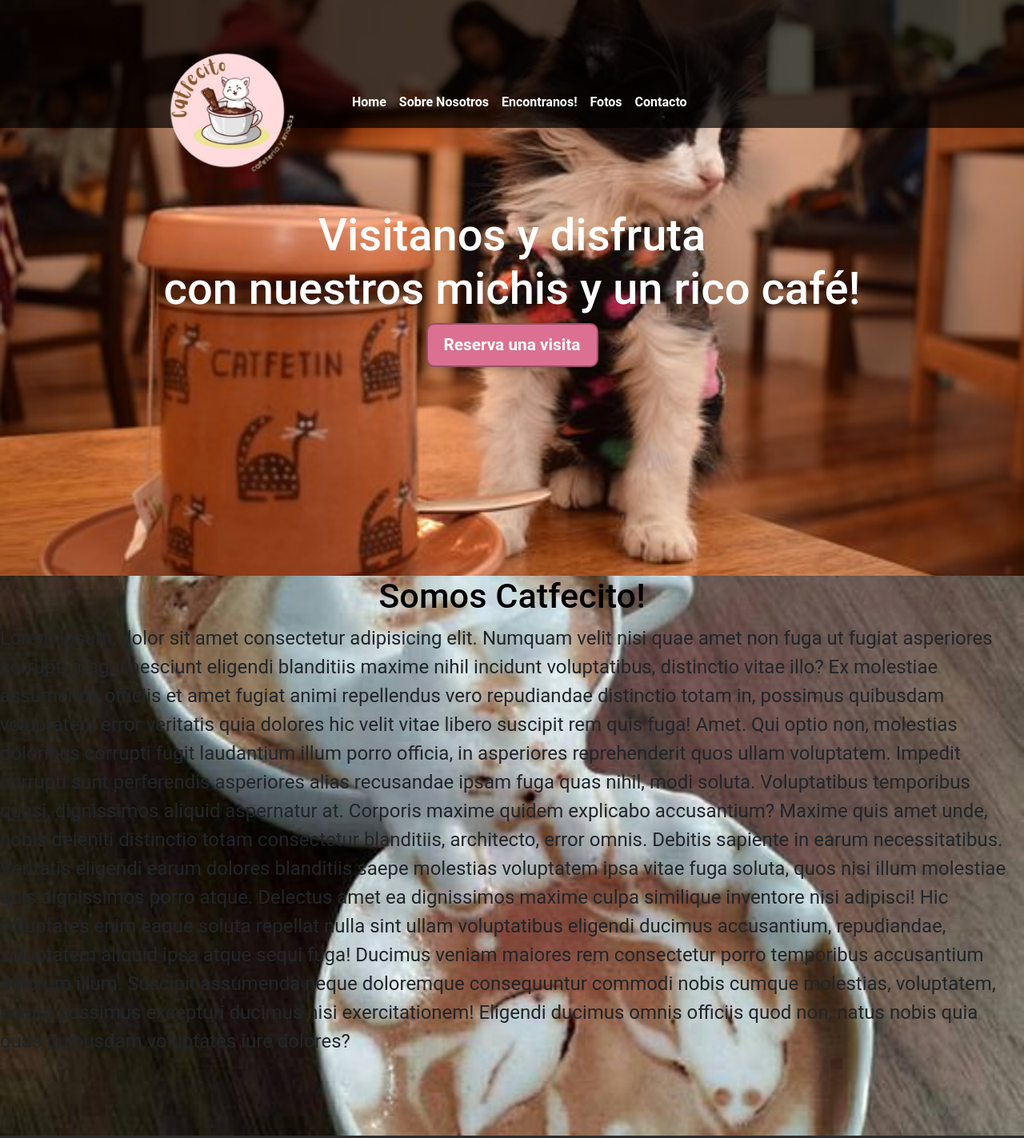
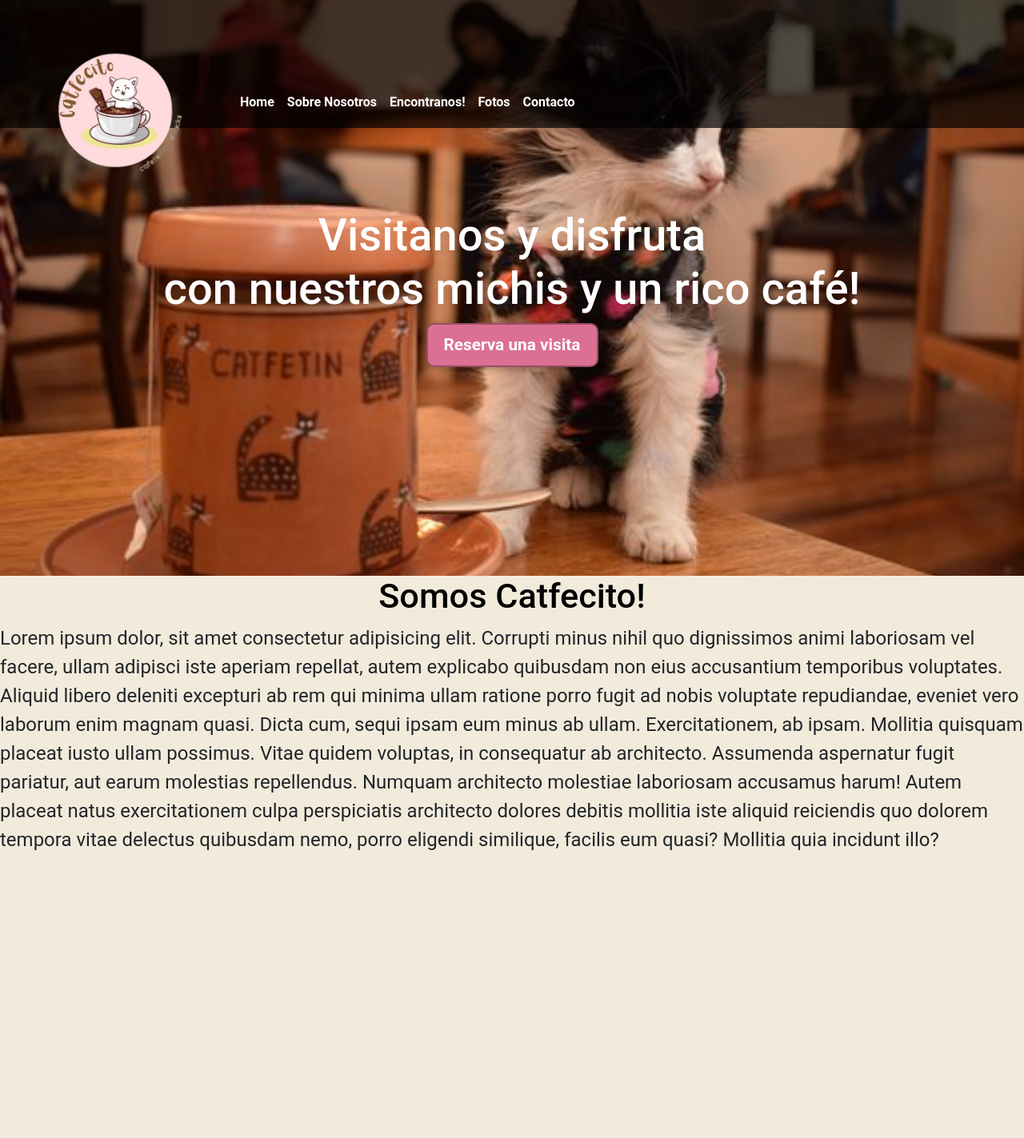
Before and after one commit to SantiagoCuellar/nuevo_repo, a website: page index.html in a window 1280 px wide. Shown: the top 1423 px of the page at 80% size. Drawn offline with nearby package versions, Linux system fonts and the light colour scheme.

Commit message:
probando sass y correcciones semanticas

```diff
--- a/index.html
+++ b/index.html
@@ -8,7 +8,7 @@
     <!-- BS CSS -->
     <link rel="stylesheet" href="https://cdn.jsdelivr.net/npm/bootstrap@5.2.0-beta1/dist/css/bootstrap.min.css">
     <!-- CSS -->
-    <link rel="stylesheet" href="style.css">
+    <link rel="stylesheet" href="./css/style.css">
     <!-- FONTS -->
     <link rel="stylesheet" href="https://cdnjs.cloudflare.com/ajax/libs/font-awesome/4.7.0/css/font-awesome.min.css">
     <title>Catfecito</title>
@@ -59,6 +59,12 @@
                                                 </li>
                                             </ul>
                                         </div>
+                                    </ul>
+                                </div>
+                            </ul>
+                        </div>
+                    </ul>
+                </div>
             </div>
         </nav>
     </header>
@@ -71,16 +77,20 @@
     <section class="somos-catfecito">
         <div>
             <h2>Somos Catfecito!</h2>
-            <p>Lorem ipsum, dolor sit amet consectetur adipisicing elit. Numquam velit nisi quae amet non fuga ut fugiat asperiores corrupti magni nesciunt eligendi blanditiis maxime nihil incidunt voluptatibus, distinctio vitae illo?
-            Ex molestiae assumenda officiis et amet fugiat animi repellendus vero repudiandae distinctio totam in, possimus quibusdam voluptatem error veritatis quia dolores hic velit vitae libero suscipit rem quis fuga! Amet.
-            Qui optio non, molestias doloribus corrupti fugit laudantium illum porro officia, in asperiores reprehenderit quos ullam voluptatem. Impedit corrupti sunt perferendis asperiores alias recusandae ipsam fuga quas nihil, modi soluta.
-            Voluptatibus temporibus quasi, dignissimos aliquid aspernatur at. Corporis maxime quidem explicabo accusantium? Maxime quis amet unde, nobis deleniti distinctio totam consectetur blanditiis, architecto, error omnis. Debitis sapiente in earum necessitatibus.
-            Veritatis eligendi earum dolores blanditiis saepe molestias voluptatem ipsa vitae fuga soluta, quos nisi illum molestiae quis dignissimos porro atque. Delectus amet ea dignissimos maxime culpa similique inventore nisi adipisci!
-            Hic voluptates enim eaque soluta repellat nulla sint ullam voluptatibus eligendi ducimus accusantium, repudiandae, voluptatem aliquid ipsa atque sequi fuga! Ducimus veniam maiores rem consectetur porro temporibus accusantium dolorum illum.
-            Suscipit assumenda neque doloremque consequuntur commodi nobis cumque molestias, voluptatem, soluta possimus excepturi ducimus nisi exercitationem! Eligendi ducimus omnis officiis quod non, natus nobis quia quas quibusdam voluptates iure dolores?</p>
+            <p>Lorem ipsum dolor, sit amet consectetur adipisicing elit. Corrupti minus nihil quo dignissimos animi
+                laboriosam vel facere, ullam adipisci iste aperiam repellat, autem explicabo quibusdam non eius
+                accusantium temporibus voluptates.
+                Aliquid libero deleniti excepturi ab rem qui minima ullam ratione porro fugit ad nobis voluptate
+                repudiandae, eveniet vero laborum enim magnam quasi. Dicta cum, sequi ipsam eum minus ab ullam.
+                Exercitationem, ab ipsam. Mollitia quisquam placeat iusto ullam possimus. Vitae quidem voluptas, in
+                consequatur ab architecto. Assumenda aspernatur fugit pariatur, aut earum molestias repellendus. Numquam
+                architecto molestiae laboriosam accusamus harum!
+                Autem placeat natus exercitationem culpa perspiciatis architecto dolores debitis mollitia iste aliquid
+                reiciendis quo dolorem tempora vitae delectus quibusdam nemo, porro eligendi similique, facilis eum
+                quasi? Mollitia quia incidunt illo?</p>
         </div>
     </section>
-    <section id="donde-estamos">
+    <section class="donde-estamos">
         <div class="mapa-container">
             <h3>Encontranos acá!</h3>
             <iframe
@@ -89,6 +99,7 @@
                 referrerpolicy="no-referrer-when-downgrade"></iframe>
     </section>
 
+    <section>
         <div id="carouselExampleIndicators" class="carousel slide" data-bs-ride="true">
             <h4 class="equipo">Nuestro equipo</h4>
             <div class="carousel-indicators">
@@ -136,6 +147,8 @@
                 <span class="visually-hidden">Next</span>
             </button>
         </div>
+    </section>
+
     <section class="contactanos">
         <h5>Queres contactarnos?</h5>
         <form action="https://www.google.com.ar">
--- a/style.css
+++ b/scss/style.scss
@@ -10,6 +10,7 @@
 body {
     margin: 0;
     font-family: 'Roboto', sans-serif;
+    background-color: #F2EBDC;
 }
 
 h1 {
@@ -36,7 +37,11 @@ p {
     font-size: 1.5em;
 }
 
-h1, h2, h3, h4, h5 {
+h1,
+h2,
+h3,
+h4,
+h5 {
     animation-duration: 4s;
     position: relative;
     animation-name: slidein;
@@ -78,13 +83,10 @@ button:hover {
 }
 
 
-.container-fluid {
-    max-width: 1000px;
-    margin: auto;
-}
+
 /* HEADER */
 
-.logo{
+.logo {
     margin: 0;
     height: 30vh;
     padding: 10px 15px;
@@ -120,12 +122,11 @@ header {
     text-align: center;
     flex-direction: column;
     height: 90vh;
-    background-image: url("multimedia/imagenes/catcafe1.jpg");
+    background-image: url("../multimedia/imagenes/catcafe1.jpg") !important;
     background-size: cover;
     background-repeat: no-repeat;
     background-position: center center;
     background-attachment: fixed;
-    color: white;
 }
 
 #home h1 {
@@ -134,7 +135,6 @@ header {
 
 
 .somos-catfecito {
-    background-image: url(../multimedia/imagenes/cafe1.jpg);
     display: block;
     background-size: cover;
     background-repeat: no-repeat;
@@ -145,43 +145,44 @@ header {
 }
 
 .somos-catfecito h2 {
-    color:black;
+    color: black;
     text-align: center;
 }
 
-.equipo{
+
+.equipo {
     height: 120px;
     text-align: center;
     padding: 3%;
 }
 
-#donde-estamos {
+.donde-estamos {
     display: block;
-    background-color: rgb(45, 45, 45);
     color: white;
     text-align: center;
     height: 500px;
     width: 100%;
     padding: 3rem;
+    color: black;
 }
 
-iframe{
+iframe {
     width: 100%;
     height: 350px;
     padding: 2rem;
 }
 
 
-#div h4{
+#div h4 {
     display: flex;
     justify-content: center;
     align-items: center;
     height: 10vh;
-    color:white;
-    background-color: rgb(45,45,45);
+    color: white;
+    background-color: rgb(45, 45, 45);
 }
 
-.carousel-inner{
+.carousel-inner {
     max-height: 120vh;
 }
 
@@ -194,7 +195,7 @@ iframe{
     grid-template-rows: repeat(2, 0.5fr);
     grid-column-gap: 10px;
     grid-row-gap: 10px;
-    background-color: rgb(45,45,45);
+    background-color: rgb(45, 45, 45);
 }
 
 .contactanos {
@@ -205,7 +206,6 @@ iframe{
     flex-direction: column;
     color: black;
     padding: 10px;
-    background-color: #125688;
     height: 200px;
 }
 
@@ -218,8 +218,8 @@ iframe{
 
 footer {
     color: #F0F0F2;
-    background-color: #E455E3;
-    background-image: linear-gradient(62deg, #125688 0%, #cbd7bf 100%);
+    background-color: #F2EBDC;
+    background-image: linear-gradient(62deg, #FFF 0%, #F2EBDC 100%);
     padding: 5%;
 }
 
@@ -229,7 +229,7 @@ ul {
     padding: 0;
 }
 
-ul li{
+ul li {
     list-style-type: none;
 }
 
@@ -281,7 +281,7 @@ ul li{
         width: 100%;
     }
 
-    header .container {
+    header .container-fluid {
         flex-direction: row;
         justify-content: space-between;
     }
@@ -292,7 +292,7 @@ ul li{
     }
 }
 
-@media only screen and (max-width: 600px){
+@media only screen and (max-width: 600px) {
     #somos-catfecito {
         margin-left: 0;
         margin-right: 0;
```
Also changed, not shown: package.json (added, +19 -0 lines), css/style.css (added), 1 other file. Lines whose indentation alone changed are shown as unchanged.
